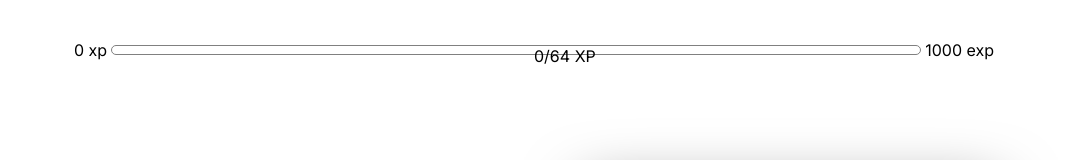
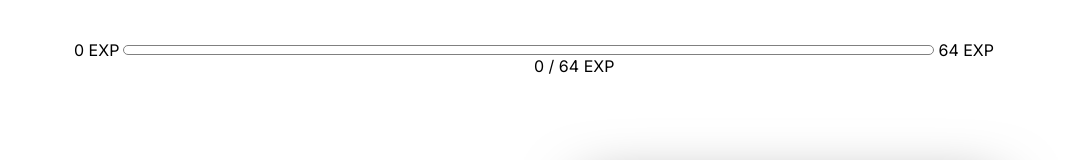
Before and after one commit to risaddex/nlw-moveit, a Next.js app: page / in a window 1280 px wide. Shown: the top 160 px of the page, without its empty margins (106-1173 px from the left). Built offline with nearby package versions, Linux system fonts and the light colour scheme.

Commit message:
test building fix

```diff
--- a/package.json
+++ b/package.json
@@ -22,5 +22,9 @@
     "@types/styled-components": "^5.1.7",
     "babel-plugin-styled-components": "^1.12.0",
     "typescript": "^4.2.2"
+  },
+  "engines": {
+    "node": ">=14",
+    "pnpm": ">=5"
   }
 }
--- a/src/components/ExperienceBar/index.tsx
+++ b/src/components/ExperienceBar/index.tsx
@@ -13,15 +13,15 @@ export const ExperienceBar = () => {
 
   return (
     <StyledHeader>
-      <span>0 xp</span>
+      <span>0 EXP</span>
       <OuterBar>
         <LoadingBar progress={progressPercent}>
           <span>
-            {currentExp}/{experienceToNextLevel} XP
+            {currentExp} / {experienceToNextLevel} EXP
           </span>
         </LoadingBar>
       </OuterBar>
-      <span>1000 exp</span>
+      <span>{experienceToNextLevel} EXP</span>
     </StyledHeader>
   )
 }
@@ -32,7 +32,7 @@ const StyledHeader = styled.header`
   justify-content: center;
   align-items: center;
 
-  >span {
+  > span {
     display: flex;
     padding: 0 0.25rem;
     align-self: center;
@@ -51,9 +51,11 @@ const LoadingBar = styled.div<IProgressWidth>(
     border-radius: 5px;
     height: 0.5rem;
     width: ${progress}%;
+
     span {
       position: absolute;
       left: 50%;
+      top: 3.5rem;
       transform: translateX(0, 50%);
     }
   `
```
